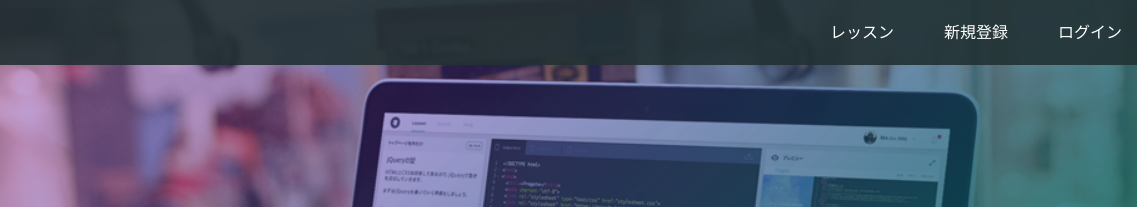
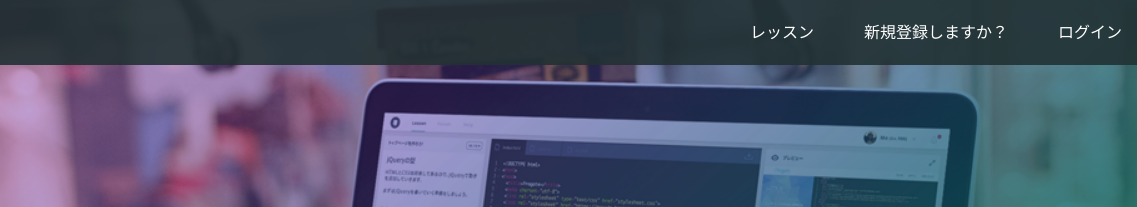
Before and after one commit to masatoshikaneko/testwebsite, a plain HTML site: page index.html in a window 1280 px wide. Shown: the top 207 px of the page, 143-1280 px from the left. Drawn offline with Linux system fonts and the light colour scheme.

Commit message:
Update index.html

```diff
--- a/index.html
+++ b/index.html
@@ -16,7 +16,7 @@
       <span class="fa fa-bars menu-icon"></span>
       <div class="header-right">
         <a href="#">レッスン</a>
-        <a href="#">新規登録</a>
+        <a href="#">新規登録しますか？</a>
         <a href="#" class="login">ログイン</a>
       </div>
     </div>
```
